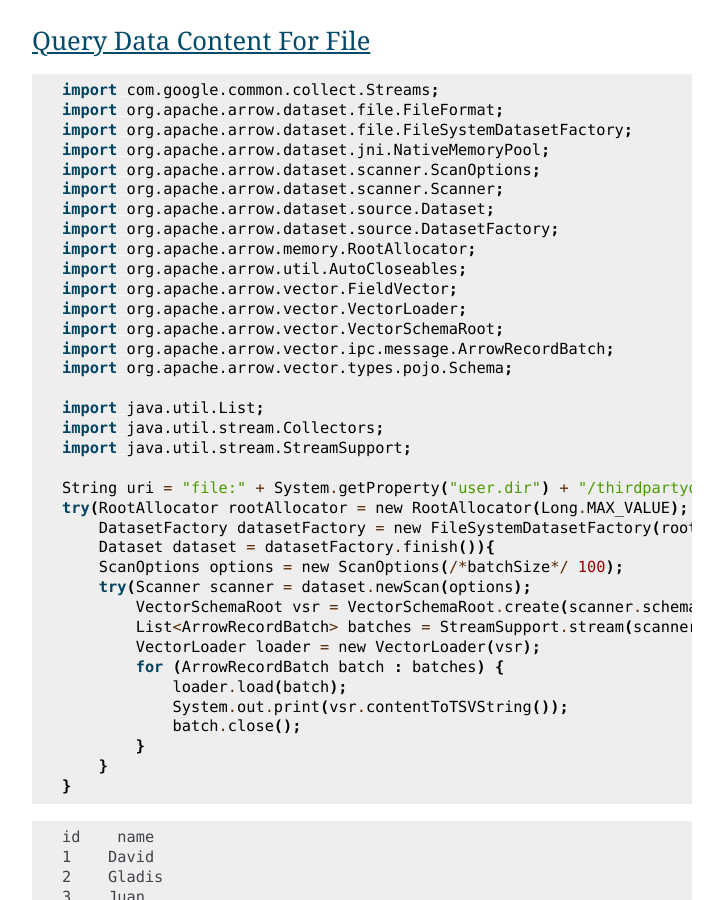
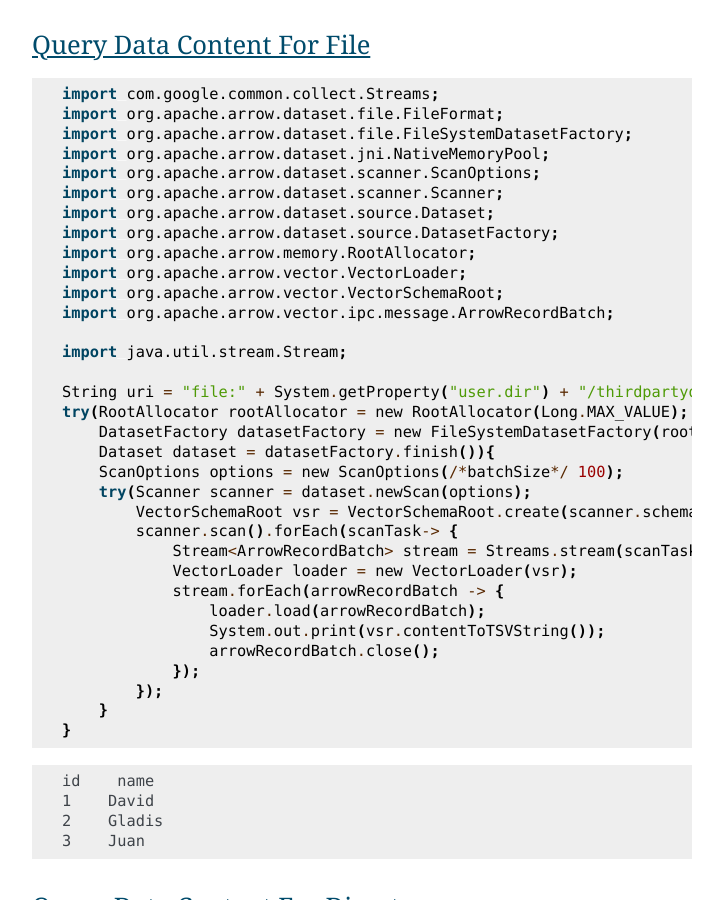
Before and after one commit to apache/arrow-cookbook, a Sphinx documentation site: the page built from java/source/dataset.rst, in a window 1280 px wide and 900 px high, scrolled down 2877 px. Shown: the whole window, without its empty margins (388-1111 px from the left). Built offline with Sphinx 7.4.7, drawn with Linux system fonts in a browser that asks for light colours; some of the changed text lies outside the part shown.

Commit message:
Solving pr comments

```diff
--- a/java/source/dataset.rst
+++ b/java/source/dataset.rst
@@ -71,11 +71,11 @@ Let construct our dataset with predefined schema.
 
     1
 
-Getting the Schema of a Dataset
-===============================
+Getting the Schema
+==================
 
-Inspect Schema
-**************
+During Dataset Construction
+***************************
 
 .. testcode::
 
@@ -100,8 +99,8 @@ Inspect Schema
 
     Schema<id: Int(32, true), name: Utf8>(metadata: {parquet.avro.schema={"type":"record","name":"User","namespace":"org.apache.arrow.dataset","fields":[{"name":"id","type":["int","null"]},{"name":"name","type":["string","null"]}]}, writer.model.name=avro})
 
-Infer Schema
-************
+From a Dataset
+**************
 
 .. testcode::
 
@@ -152,16 +151,11 @@ Query Data Content For File
     import org.apache.arrow.dataset.source.Dataset;
     import org.apache.arrow.dataset.source.DatasetFactory;
     import org.apache.arrow.memory.RootAllocator;
-    import org.apache.arrow.util.AutoCloseables;
-    import org.apache.arrow.vector.FieldVector;
     import org.apache.arrow.vector.VectorLoader;
     import org.apache.arrow.vector.VectorSchemaRoot;
     import org.apache.arrow.vector.ipc.message.ArrowRecordBatch;
-    import org.apache.arrow.vector.types.pojo.Schema;
 
-    import java.util.List;
-    import java.util.stream.Collectors;
-    import java.util.stream.StreamSupport;
+    import java.util.stream.Stream;
 
     String uri = "file:" + System.getProperty("user.dir") + "/thirdpartydeps/parquetfiles/data1.parquet";
     try(RootAllocator rootAllocator = new RootAllocator(Long.MAX_VALUE);
@@ -170,13 +164,15 @@ Query Data Content For File
         ScanOptions options = new ScanOptions(/*batchSize*/ 100);
         try(Scanner scanner = dataset.newScan(options);
             VectorSchemaRoot vsr = VectorSchemaRoot.create(scanner.schema(), rootAllocator)){
-            List<ArrowRecordBatch> batches = StreamSupport.stream(scanner.scan().spliterator(), false).flatMap(t -> Streams.stream(t.execute())).collect(Collectors.toList());
-            VectorLoader loader = new VectorLoader(vsr);
-            for (ArrowRecordBatch batch : batches) {
-                loader.load(batch);
-                System.out.print(vsr.contentToTSVString());
-                batch.close();
-            }
+            scanner.scan().forEach(scanTask-> {
+                Stream<ArrowRecordBatch> stream = Streams.stream(scanTask.execute());
+                VectorLoader loader = new VectorLoader(vsr);
+                stream.forEach(arrowRecordBatch -> {
+                    loader.load(arrowRecordBatch);
+                    System.out.print(vsr.contentToTSVString());
+                    arrowRecordBatch.close();
+                });
+            });
         }
     }
 
```
Also changed, not shown: other parts of java/source/dataset.rst (+6 -4 lines).
